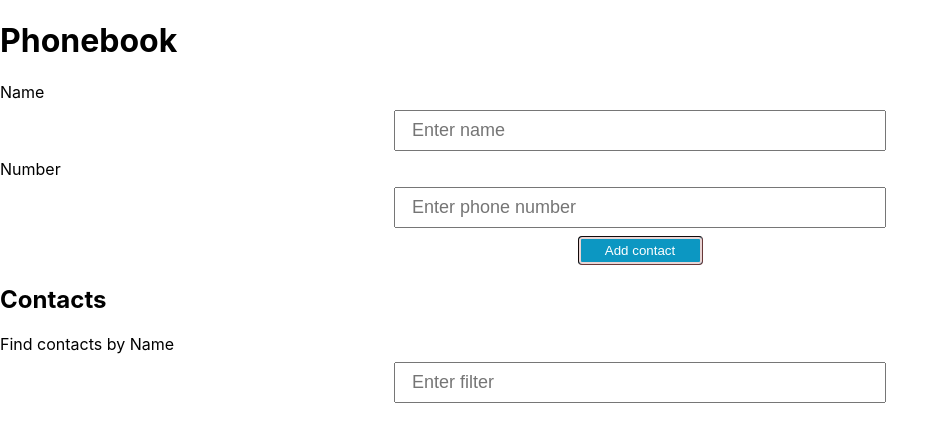
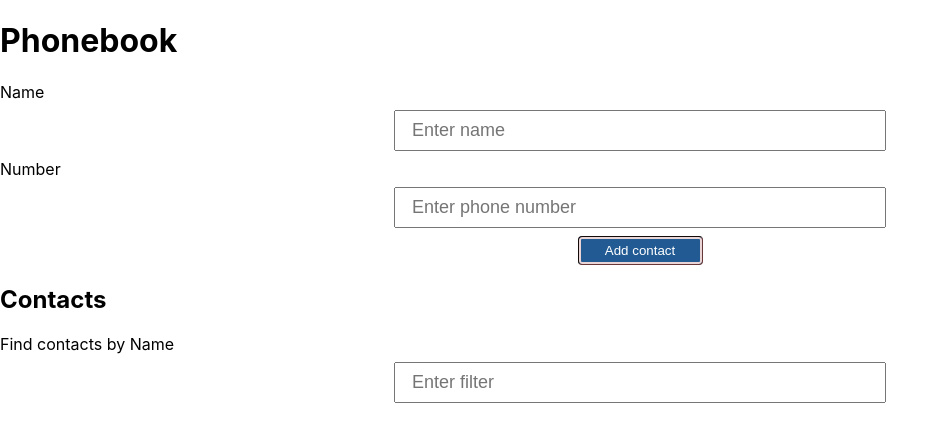
Before and after one commit to Reuelle/goit-react-hw-06-phonebook, a React (Create React App) app: page / in a window 1280 px wide. In both pictures the pointer is over the button "Add contact". Shown: the top 442 px of the page, without its empty margins (0-948 px from the left). Built offline with nearby package versions, Linux system fonts and the light colour scheme.

Commit message:
Update ContactForm.module.css

```diff
--- a/src/components/ContactForm/ContactForm.module.css
+++ b/src/components/ContactForm/ContactForm.module.css
@@ -29,6 +29,6 @@
   }
 
   .formBtn:hover {
-    background-color: rgba(12,151,194);
+    background-color: rgba(34,91,148);
     cursor: pointer;
   }
```
